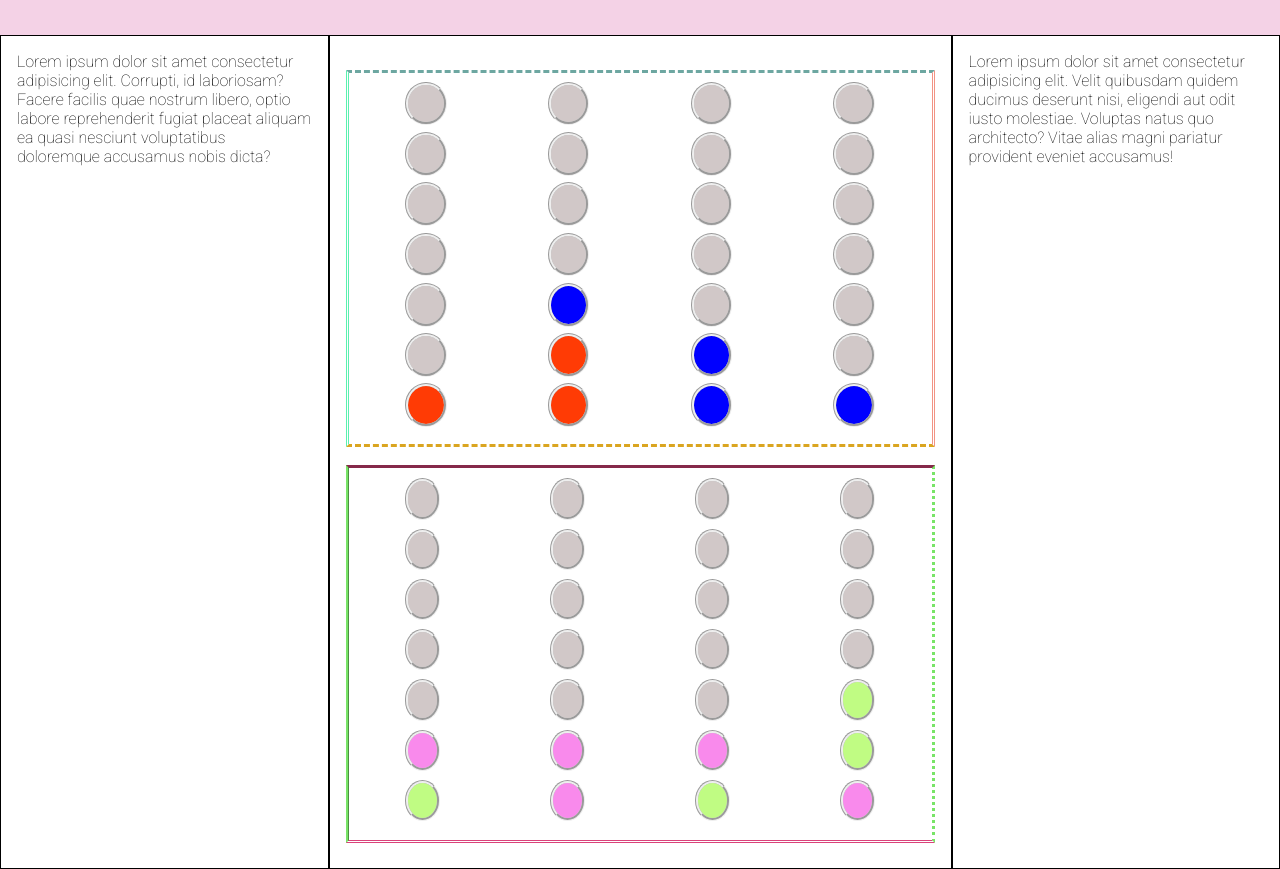
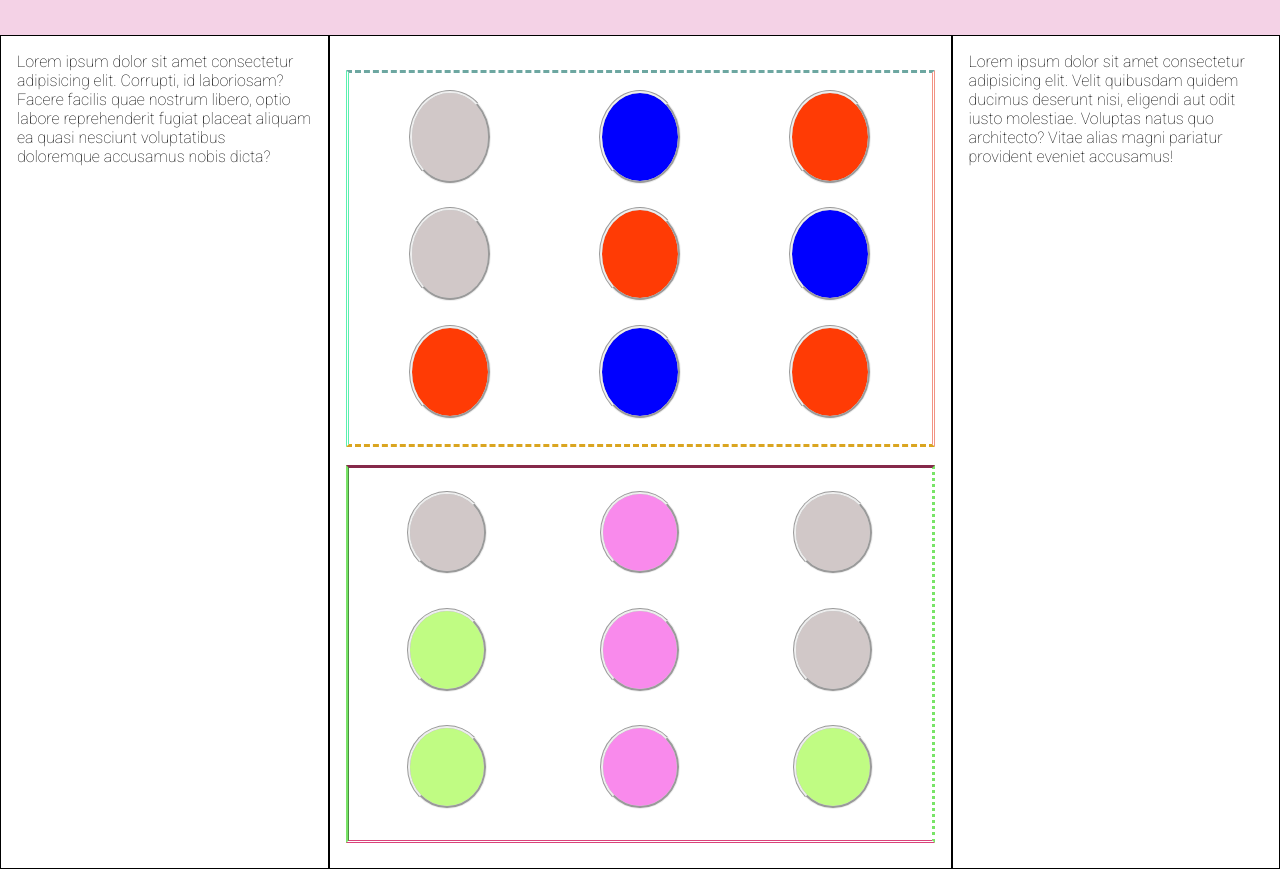
Before and after one commit to sram-daw/Boletin10-modelo-cajas, a plain HTML site: page index.html in a window 1280 px wide. Shown: the part 78-947 px from the top of the page. Drawn offline with Linux system fonts and the light colour scheme.

Commit message:
cambio tableros 3 en raya

```diff
--- a/index.html
+++ b/index.html
@@ -23,66 +23,28 @@
             <div class="tablero">
                 <div class="interior">
                     <div class="fichas"></div>
-                    <div class="fichas"></div>
-                    <div class="fichas"></div>
-                    <div class="fichas"></div>
-                    <div class="fichas"></div>
-                    <div class="fichas"></div>
-                    <div class="fichas"></div>
-                    <div class="fichas"></div>
-                    <div class="fichas"></div>
-                    <div class="fichas"></div>
-                    <div class="fichas"></div>
-                    <div class="fichas"></div>
-                    <div class="fichas"></div>
-                    <div class="fichas"></div>
-                    <div class="fichas"></div>
-                    <div class="fichas"></div>
-                    <div class="fichas"></div>
                     <div class="azul"></div>
-                    <div class="fichas"></div>
-                    <div class="fichas"></div>
+                    <div class="rojo"></div>
                     <div class="fichas"></div>
                     <div class="rojo"></div>
                     <div class="azul"></div>
-                    <div class="fichas"></div>
-                    <div class="rojo"></div>
                     <div class="rojo"></div>
                     <div class="azul"></div>
-                    <div class="azul"></div>
+                    <div class="rojo"></div>
                 </div>
             </div>
 
             <div class="tablero2">
                 <div class="interior2">
                     <div class="fichas2"></div>
-                    <div class="fichas2"></div>
-                    <div class="fichas2"></div>
-                    <div class="fichas2"></div>
-                    <div class="fichas2"></div>
-                    <div class="fichas2"></div>
-                    <div class="fichas2"></div>
-                    <div class="fichas2"></div>
-                    <div class="fichas2"></div>
-                    <div class="fichas2"></div>
-                    <div class="fichas2"></div>
-                    <div class="fichas2"></div>
-                    <div class="fichas2"></div>
-                    <div class="fichas2"></div>
-                    <div class="fichas2"></div>
-                    <div class="fichas2"></div>
-                    <div class="fichas2"></div>
-                    <div class="fichas2"></div>
+                    <div class="rosa"></div>
                     <div class="fichas2"></div>
                     <div class="verde"></div>
                     <div class="rosa"></div>
-                    <div class="rosa"></div>
-                    <div class="rosa"></div>
-                    <div class="verde"></div>
+                    <div class="fichas2"></div>
                     <div class="verde"></div>
                     <div class="rosa"></div>
                     <div class="verde"></div>
-                    <div class="rosa"></div>
                 </div>
             </div>
         </article>
--- a/style.css
+++ b/style.css
@@ -47,7 +47,7 @@ article:nth-child(2) {
 
 .interior {
     display: grid;
-    grid-template-columns: 1fr 1fr 1fr 1fr;
+    grid-template-columns: 1fr 1fr 1fr;
     place-items: center;
     height: 44vh;
 
@@ -56,7 +56,7 @@ article:nth-child(2) {
 .fichas {
     border-style: groove;
     height: 75%;
-    width: 25%;
+    width: 40%;
     border-radius: 100%;
     background-color: rgb(209, 200, 200);
 }
@@ -65,7 +65,7 @@ article:nth-child(2) {
     background-color: blue;
     border-style: groove;
     height: 75%;
-    width: 25%;
+    width: 40%;
     border-radius: 100%;
 }
 
@@ -73,7 +73,7 @@ article:nth-child(2) {
     background-color: rgb(255, 59, 5);
     border-style: groove;
     height: 75%;
-    width: 25%;
+    width: 40%;
     border-radius: 100%;
 }
 
@@ -88,8 +88,8 @@ article:nth-child(2) {
 
 .fichas2 {
     border-style: groove;
-    height: 10%;
-    width: 6%;
+    height: 22%;
+    width: 15%;
     border-radius: 100%;
     background-color: rgb(209, 200, 200);
 }
@@ -108,16 +108,16 @@ article:nth-child(2) {
 
 .verde {
     border-style: groove;
-    height: 10%;
-    width: 6%;
+    height: 22%;
+    width: 15%;
     border-radius: 100%;
     background-color: rgb(192, 252, 131);
 }
 
 .rosa {
     border-style: groove;
-    height: 10%;
-    width: 6%;
+    height: 22%;
+    width: 15%;
     border-radius: 100%;
     background-color: rgb(249, 138, 236);
 }
```
